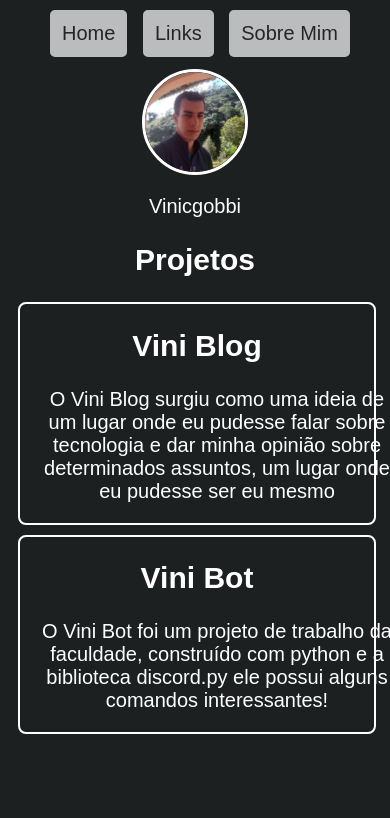
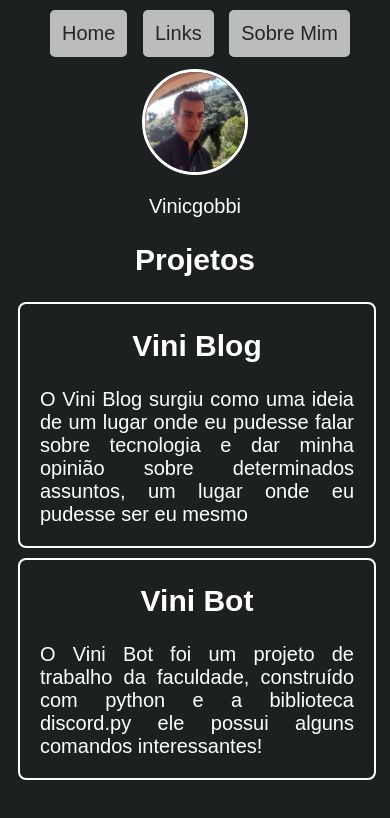
Before and after one commit to vinicgobbi/vinicgobbi.github.io, a plain HTML site: page index.html in a window 390 px wide. Drawn offline with Linux system fonts and the light colour scheme.

Commit message:
fix some bugs

```diff
--- a/css/style.css
+++ b/css/style.css
@@ -116,8 +116,6 @@ p{
 .projetos-description{
     width: 100%;
     color: #fff;
-    margin-left: 20px;
-    margin-right: 20px;
     margin-bottom: 20px;
 }
 
@@ -131,6 +129,16 @@ p{
 }
 
 @media screen and (max-width: 582px) {
+    .projetos{
+        display: block;
+    }
+
+    .projetos-description{
+        text-align: justify;
+        margin-left: 20px;
+        width: calc(100% - 40px);
+    }
+
     .projetos-img{
         display: none;
     }
```
